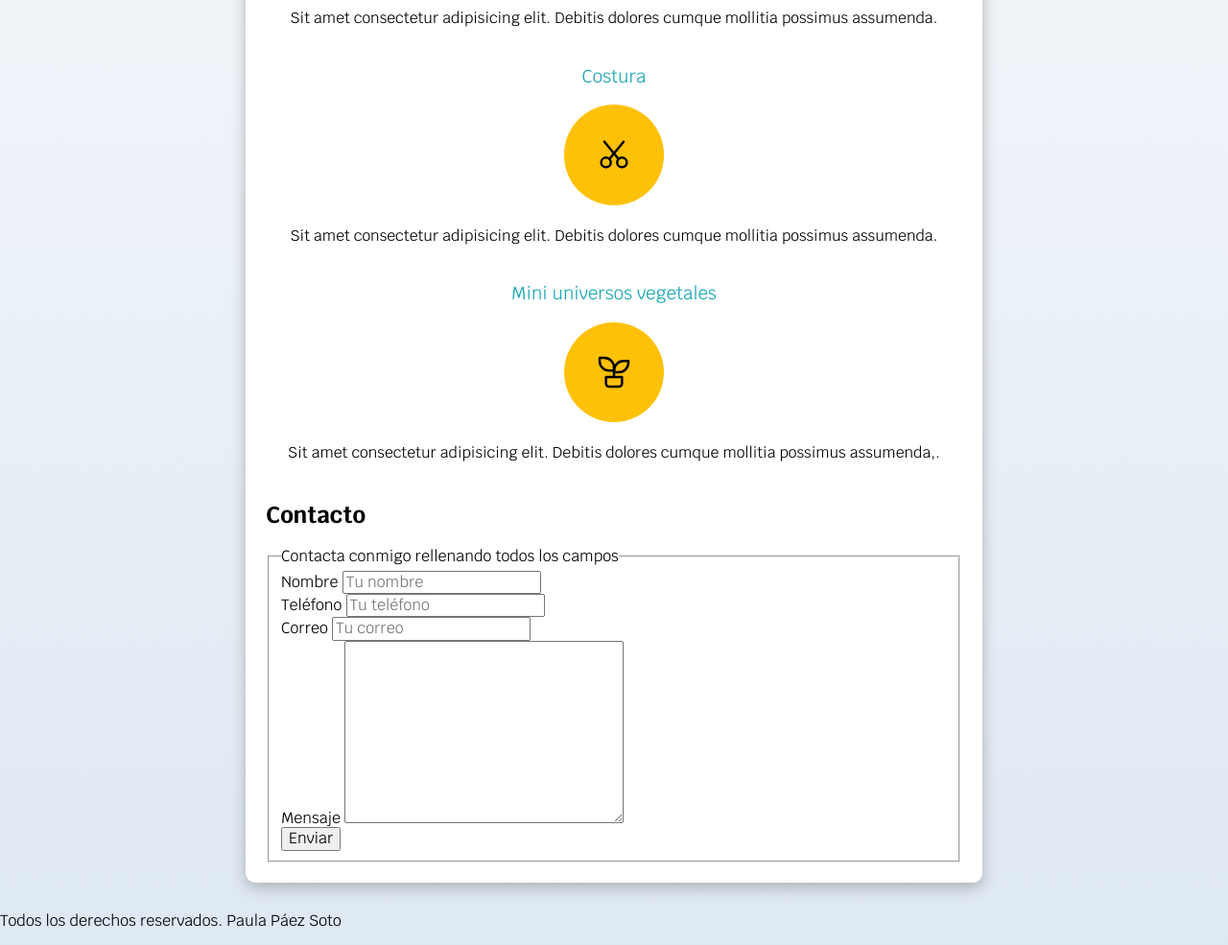
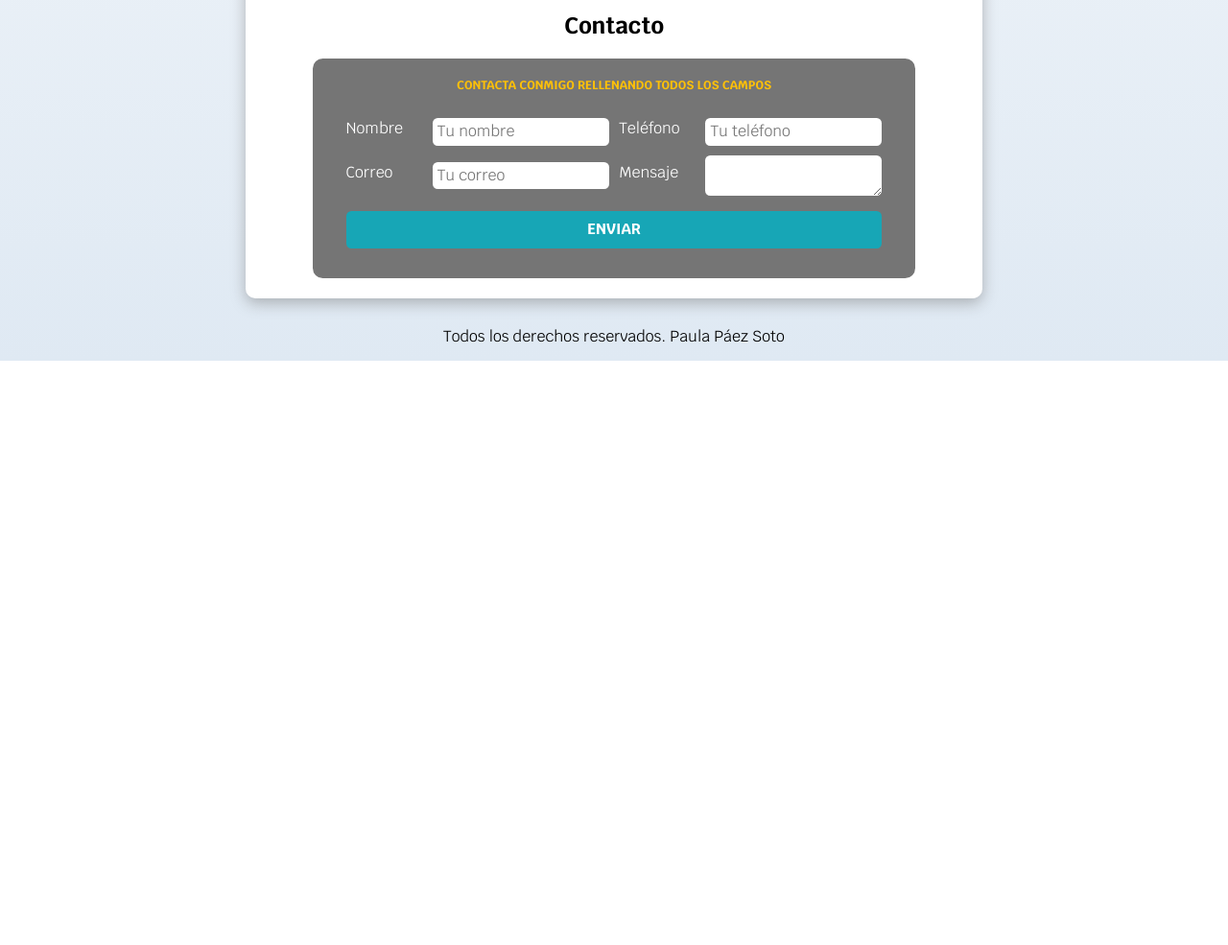
Before and after one commit to PaulaPSoto/proyecto-1-curso-desarrollo-web-completo, a plain HTML site: page index.html in a window 1280 px wide. Shown: the part 916-1901 px from the top of the page at 96% size. After the commit the page ends 1292 px from the top, so only its background shows below. Drawn offline with Linux system fonts and the light colour scheme.

```diff
--- a/css/main.css
+++ b/css/main.css
@@ -20,6 +20,7 @@ html {
 }
 
 body {
+  min-height: 100%;
   font-family: "Krub", sans-serif;
   font-size: 16px; /*1rem = 10px*/
   background-image: linear-gradient(
@@ -29,8 +30,8 @@ body {
   );
 }
 .container {
-  max-width: 1200rem;
-  margin: auto;
+  max-width: 1200px;
+  margin: 0 auto;
 }
 .shadow {
   width: 60%;
@@ -45,7 +46,7 @@ body {
   background-color: var(--second);
   color: var(--white);
   padding: 1rem 3rem;
-  margin-top: 1rem;
+  margin-top: 0.5rem;
   font-size: 1.5rem;
   text-decoration: none;
   text-transform: uppercase;
@@ -53,6 +54,21 @@ body {
   width: 50%;
   border-radius: 0.5rem;
   text-align: center;
+  border: none;
+}
+.button:hover {
+  cursor: pointer;
+}
+/* UTILITIES */
+.w-sm-100 {
+  flex: 0 0 100%;
+}
+
+.flex {
+  display: flex;
+}
+.align__right {
+  justify-content: flex-end;
 }
 
 /* Header */
@@ -69,6 +85,8 @@ body {
   background-color: var(--second);
 }
 .nav__main {
+  scroll-snap-align: center;
+  scroll-snap-stop: always;
   display: flex;
   flex-direction: column;
   justify-content: space-evenly;
@@ -77,13 +95,16 @@ body {
 .nav__main--link {
   color: var(--white);
   text-decoration: none;
-  font-size: 1, 5rem;
+  font-size: 1.4rem;
   font-weight: bold;
-  padding: 1rem;
+  padding: 1rem 2rem;
 }
 .nav__main--link:hover {
   background-color: var(--first);
   color: var(--black);
+}
+.nav__main--link:last-of-type {
+  margin-bottom: 0;
 }
 
 /* SECTION LOCATION */
@@ -120,7 +141,10 @@ body {
 .hobbies__title {
   text-align: center;
 }
-
+.services {
+  scroll-snap-align: center;
+  scroll-snap-stop: always;
+}
 .service {
   display: flex;
   flex-direction: column;
@@ -146,17 +170,97 @@ body {
   font-size: 1.5rem;
 }
 /* FORM */
-. @media (min-width: 768px) {
+.contact__text {
+  text-align: center;
+}
+.form {
+  background-color: var(--third);
+  width: min(60rem, 100%); /**use the smallest value**/
+  margin: 0 auto;
+  padding: 2rem;
+  border-radius: 1rem;
+}
+.form__box {
+  border: none;
+}
+
+.form__text {
+  color: var(--first);
+  font-size: 1.2rem;
+  text-align: center;
+  font-weight: bold;
+  text-transform: uppercase;
+  margin-bottom: 2rem;
+  display: block;
+}
+.form__container {
+  display: flex;
+  justify-content: space-between;
+  flex-wrap: wrap;
+}
+.campo {
+  margin-bottom: 1rem;
+  width: 100%;
+}
+
+.form__label {
+  color: var(--white);
+  /* font-weight: bold; */
+  margin-bottom: 0.5rem;
+  display: block;
+}
+.form__input {
+  width: 100%;
+  padding: 0.5rem;
+  border: none;
+  border-radius: 0.5rem;
+}
+
+.campo textarea {
+  height: 4rem;
+}
+.send {
+  display: flex;
+  justify-content: flex-end;
+}
+
+/* FOOTER */
+.foot {
+  text-align: center;
+}
+
+/* MEDIA */
+
+@media (min-width: 480px) {
+  .campo {
+    display: flex;
+    align-items: center;
+  }
+  .form__label {
+    flex: 0 0 90px;
+  }
+}
+@media (min-width: 768px) {
   .nav__main {
     flex-direction: row;
   }
   .button {
     width: auto;
   }
+  .w-sm-100 {
+    width: auto;
+  }
   .services {
     display: grid;
     grid-template-columns: repeat(3, 1fr);
   }
+  .form {
+    max-width: 800px;
+    margin: 0 auto;
+  }
+  .campo {
+    flex: 0 0 calc(50% - 0.5rem);
+  }
 }
 @media (min-width: 1200px) {
 }
--- a/index.html
+++ b/index.html
@@ -14,6 +14,7 @@
     <link rel="preload" href="css/main.css" as="style" />
     <link rel="stylesheet" href="css/main.css" />
   </head>
+
   <body>
     <!-- HEADER -->
     <header>
@@ -163,36 +164,62 @@
 
       <!-- SECTION FORM -->
       <section>
-        <h2>Contacto</h2>
+        <h2 class="contact__text">Contacto</h2>
 
-        <form class="form">
-          <fieldset>
-            <legend>Contacta conmigo rellenando todos los campos</legend>
-            <div>
-              <label for="">Nombre</label>
-              <input type="text" placeholder="Tu nombre" />
+        <form class="form" action="#" method="POST">
+          <fieldset class="form__box">
+            <legend class="form__text">
+              Contacta conmigo rellenando todos los campos
+            </legend>
+
+            <div class="form__container">
+              <div class="campo">
+                <label class="form__label">Nombre</label>
+                <input
+                  class="form__input"
+                  type="text"
+                  placeholder="Tu nombre"
+                />
+              </div>
+              <div class="campo">
+                <label class="form__label" for="">Teléfono</label>
+                <input
+                  class="form__input"
+                  type="tel"
+                  placeholder="Tu teléfono"
+                />
+              </div>
+              <div class="campo w-100">
+                <label class="form__label" for="" Correo>Correo</label>
+                <input
+                  class="form__input"
+                  type="mail"
+                  placeholder="Tu correo"
+                />
+              </div>
+              <div class="campo w-100">
+                <label class="form__label" for="text">Mensaje</label>
+                <textarea
+                  class="form__input"
+                  name="text"
+                  id=""
+                  cols="30"
+                  rows="10"
+                ></textarea>
+              </div>
             </div>
-            <div>
-              <label for="">Teléfono</label>
-              <input type="tel" placeholder="Tu teléfono" />
-            </div>
-            <div>
-              <label for="" Correo>Correo</label>
-              <input type="email" placeholder="Tu correo" />
-            </div>
-            <div>
-              <label for="">Mensaje</label>
-              <textarea name="" id="" cols="30" rows="10"></textarea>
-            </div>
-            <div>
-              <button type="submit">Enviar</button>
+            <!--END FORM__CONTAINER -->
+
+            <div class="send align__right flex">
+              <input class="button w-sm-100" type="submit" value="Enviar" />
             </div>
           </fieldset>
         </form>
       </section>
     </main>
 
-    <footer>
+    <!-- FOOTER -->
+    <footer class="foot">
       <p>Todos los derechos reservados. Paula Páez Soto</p>
     </footer>
   </body>
```
Also changed, not shown: 1 other file.
